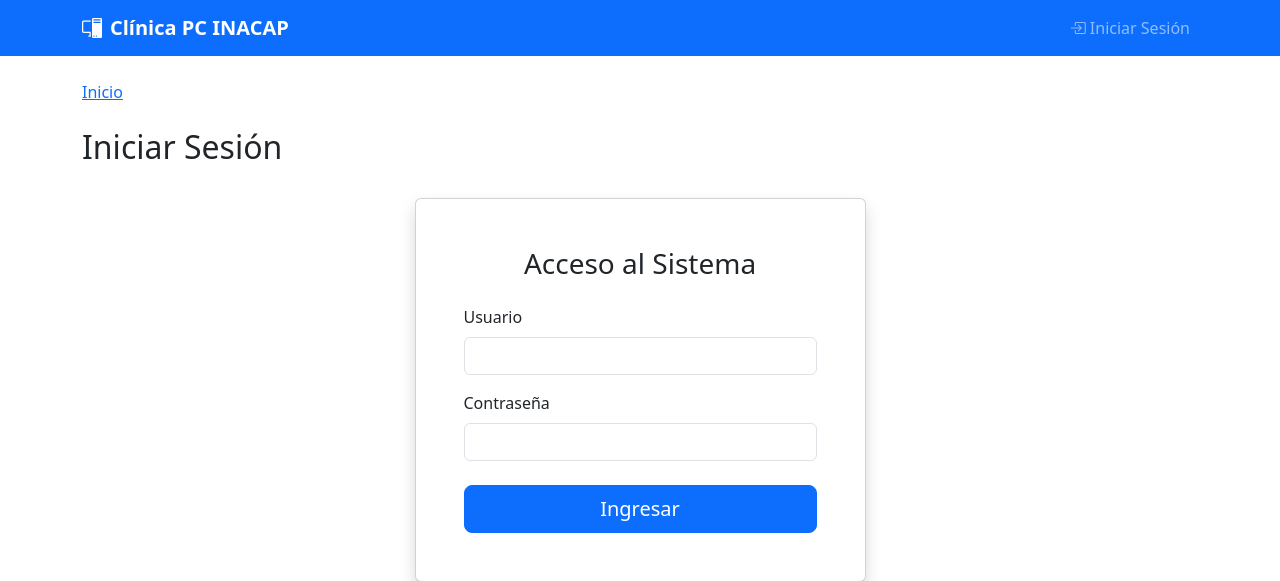
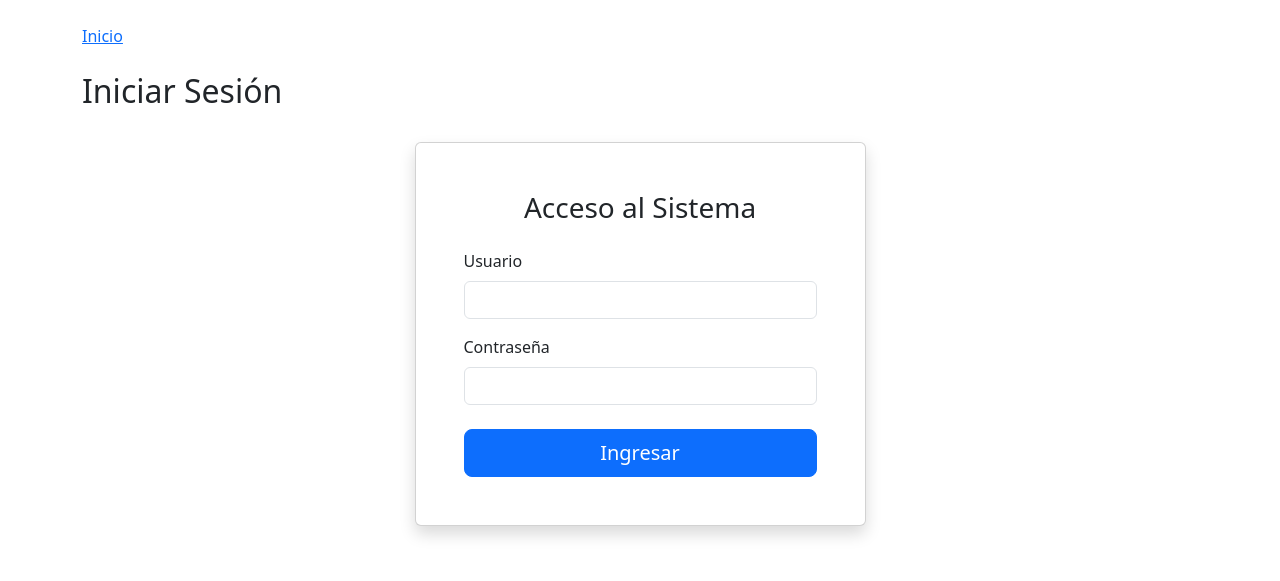
Before and after one commit to tomasvera17/clinica_pc, a Django app: page / in a window 1280 px wide. Shown: the top 581 px of the page. Run offline with Django 5.2, Linux system fonts and the light colour scheme.

Commit message:
cambios en base.html

```diff
--- a/templates/base.html
+++ b/templates/base.html
@@ -13,9 +13,6 @@
       rel="stylesheet"
     />
     <style>
-      .navbar-brand {
-        font-weight: bold;
-      }
       .card {
         box-shadow: 0 0.125rem 0.25rem rgba(0, 0, 0, 0.075);
       }
@@ -23,52 +20,6 @@
     {% block extra_head %}{% endblock extra_head %}
   </head>
   <body>
-    <nav class="navbar navbar-expand-lg navbar-dark bg-primary">
-      <div class="container">
-        <a class="navbar-brand" href="{% url 'login' %}">
-          <i class="bi bi-pc-display me-2"></i>Clínica PC INACAP
-        </a>
-        <button class="navbar-toggler" type="button" data-bs-toggle="collapse" data-bs-target="#navbarNav">
-          <span class="navbar-toggler-icon"></span>
-        </button>
-        <div class="collapse navbar-collapse" id="navbarNav">
-          <ul class="navbar-nav me-auto">
-            {% if request.session.autenticado %}
-            <li class="nav-item">
-              <a class="nav-link" href="{% url 'registrar_equipo' %}">
-                <i class="bi bi-clipboard-plus me-1"></i>Recepción
-              </a>
-            </li>
-            <li class="nav-item">
-              <a class="nav-link" href="{% url 'asignar_diagnostico' %}">
-                <i class="bi bi-tools me-1"></i>Diagnóstico
-              </a>
-            </li>
-            <li class="nav-item">
-              <a class="nav-link" href="{% url 'verificar_estado' %}">
-                <i class="bi bi-clipboard-check me-1"></i>Entrega
-              </a>
-            </li>
-            {% endif %}
-          </ul>
-          <ul class="navbar-nav">
-            {% if request.session.autenticado %}
-            <li class="nav-item">
-              <a class="nav-link" href="{% url 'logout' %}">
-                <i class="bi bi-box-arrow-right me-1"></i>Cerrar Sesión
-              </a>
-            </li>
-            {% else %}
-            <li class="nav-item">
-              <a class="nav-link" href="{% url 'login' %}">
-                <i class="bi bi-box-arrow-in-right me-1"></i>Iniciar Sesión
-              </a>
-            </li>
-            {% endif %}
-          </ul>
-        </div>
-      </div>
-    </nav>
     <main class="container my-4">
       {% if messages %}
         {% for message in messages %}
```
